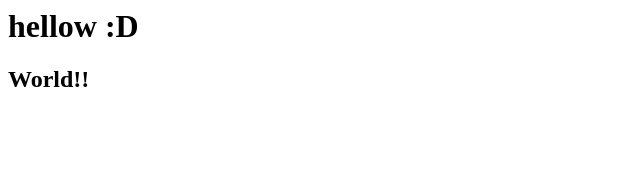
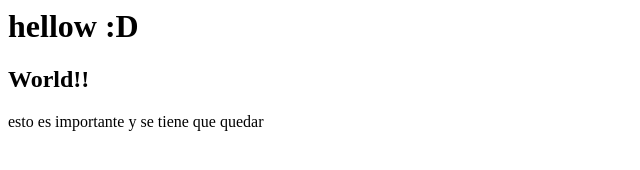
Before and after one commit to anaforero91/Ejercicios-Javascript, a plain HTML site: page index.html in a window 1280 px wide. Shown: the whole page, without its empty margins (0-640 px from the left). Drawn offline with Linux system fonts and the light colour scheme.

Commit message:
nuevo cambio IMPORTANTE

```diff
--- a/index.html
+++ b/index.html
@@ -5,5 +5,7 @@
     <body>
         <h1>hellow :D</h1>
         <h2> World!!</h2>
+
+        <p>esto es importante y se tiene que quedar</p>
     </body>
 </html>
```
